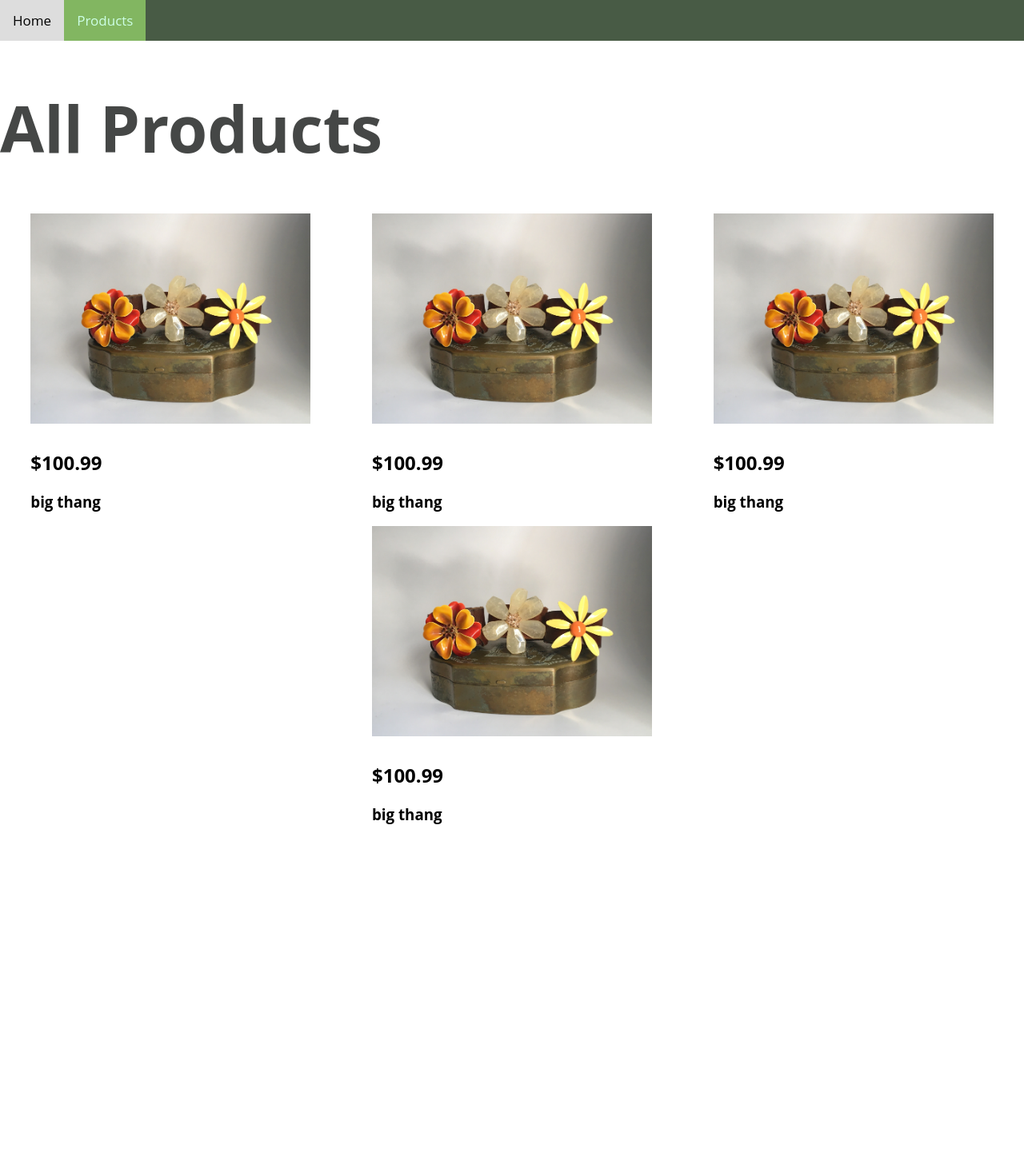
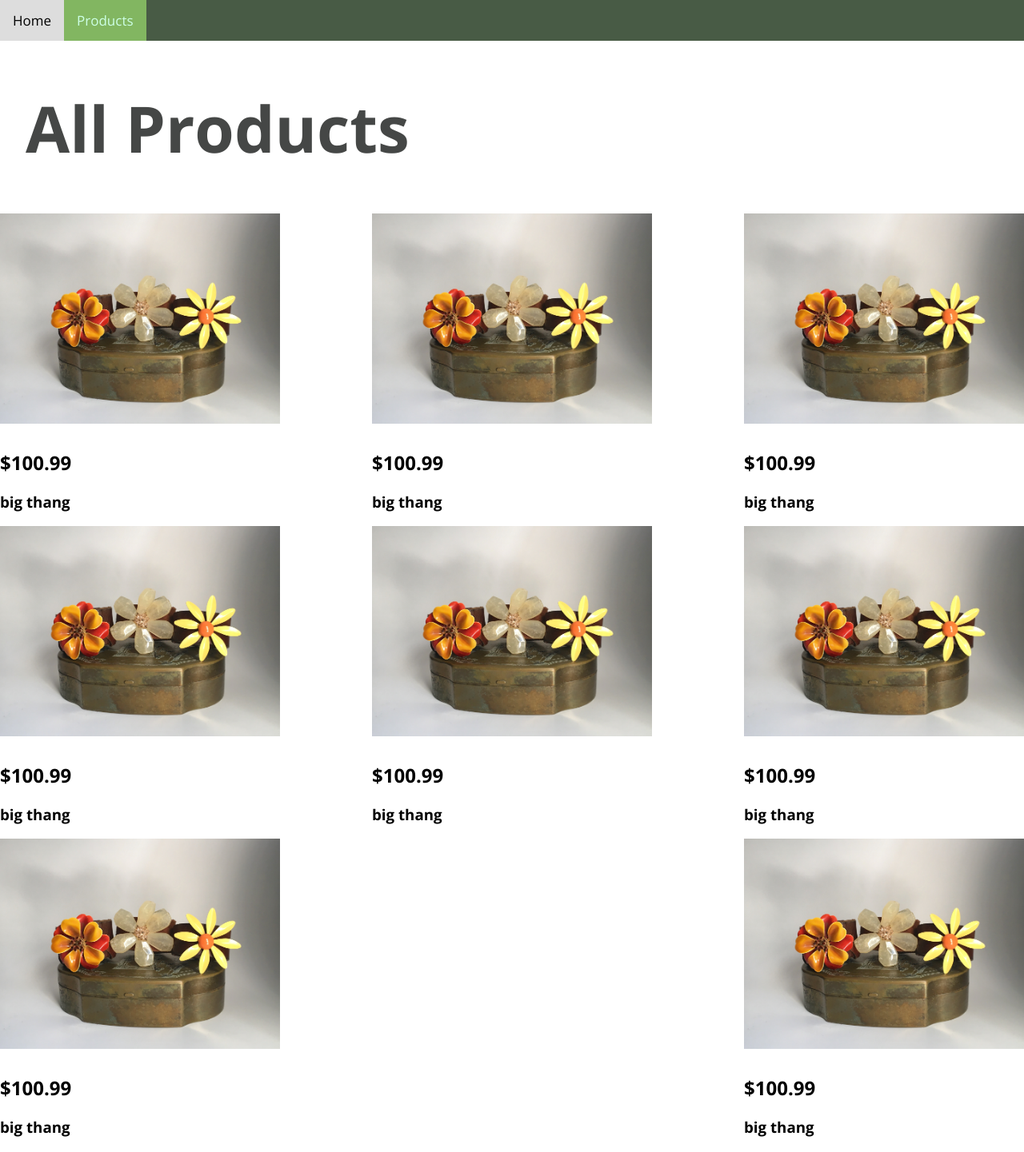
Before and after one commit to lukecamelo/ebie-and-eleanor, a website: page products.html in a window 1280 px wide. Shown: the whole page at 80% size. Before the commit the page ends 1049 px from the top, so only its background shows below. Drawn offline with nearby package versions, Linux system fonts and the light colour scheme.

Commit message:
Added semantic HTML tags, misc changes

```diff
--- a/index.js
+++ b/index.js
@@ -6,6 +6,7 @@ function myFunction() {
       x.className = "topnav";
   }
 }
+
 window.sr = ScrollReveal()
 
 const aboutPic = document.querySelector('.about-left')
--- a/products.html
+++ b/products.html
@@ -5,6 +5,7 @@
   <meta name="viewport" content="width=device-width, initial-scale=1.0">
   <meta http-equiv="X-UA-Compatible" content="ie=edge">
   <link rel="stylesheet" href="products.css">
+  <link href="https://fonts.googleapis.com/css?family=Open+Sans:300i,400,700,700i" rel="stylesheet">
   <link rel="stylesheet" href="https://cdnjs.cloudflare.com/ajax/libs/font-awesome/4.7.0/css/font-awesome.min.css">
   <title>Ebie & Eleanor</title>
 </head>
@@ -47,6 +48,27 @@
       <h3>big thang</h3>
     </div>
 
+    <div class="product">
+      <img src="assets/actualproduct.JPG" alt="bracelet">
+      <h2>$100.99</h2>
+      <h3>big thang</h3>
+    </div>
+    <div class="product">
+      <img src="assets/actualproduct.JPG" alt="bracelet">
+      <h2>$100.99</h2>
+      <h3>big thang</h3>
+    </div>
+    <div class="product">
+      <img src="assets/actualproduct.JPG" alt="bracelet">
+      <h2>$100.99</h2>
+      <h3>big thang</h3>
+    </div>
+    <div class="product">
+      <img src="assets/actualproduct.JPG" alt="bracelet">
+      <h2>$100.99</h2>
+      <h3>big thang</h3>
+    </div>
+
 
   </section>
 
--- a/products.scss
+++ b/products.scss
@@ -1,72 +1,23 @@
 @import 'index';
 
-.topnav {
-  background-color: $primary;
-  overflow: hidden;
-}
-
-/* Style the links inside the navigation bar */
-.topnav a {
-  float: left;
-  display: block;
-  color: $background;
-  text-align: center;
-  padding: 14px 16px;
-  text-decoration: none;
-  font-size: 17px;
-}
-
-/* Change the color of links on hover */
-.topnav a:hover {
-  background-color: #ddd;
-  color: black;
-}
-
-/* Add an active class to highlight the current page */
-.active {
-  background-color: $secondary;
-  color: white;
-}
-
-/* Hide the link that should open and close the topnav on small screens */
-.topnav .icon {
-  display: none;
-}
-
-@media screen and (max-width: 600px) {
-  .topnav a:not(:first-child) {display: none;}
-  .topnav a.icon {
-    float: right;
-    display: block;
-  }
-}
-
-/* The "responsive" class is added to the topnav with JavaScript when the user clicks on the icon. This class makes the topnav look good on small screens (display the links vertically instead of horizontally) */
-@media screen and (max-width: 600px) {
-  .topnav.responsive {position: relative;}
-  .topnav.responsive a.icon {
-    position: absolute;
-    right: 0;
-    top: 0;
-  }
-  .topnav.responsive a {
-    float: none;
-    display: block;
-    text-align: left;
-  }
+html,
+body {
+  margin: 0;
+  padding: 0;
+  font-family: 'Open Sans', sans-serif;
+  max-width: 100vw;
 }
 
 .prod-title {
+  margin-left: 2rem;
   font-size: 5rem;
   color: $textgray;
 }
 
 .product-list {
   display: flex;
-  flex-direction: row;
+  justify-content: space-between;
   flex-wrap: wrap;
-  justify-content: space-around;
-
   .product {
     display: flex;
     flex-direction: column;
```
Also changed, not shown: index.html (+10 -9 lines), products.css, 1 other file.
